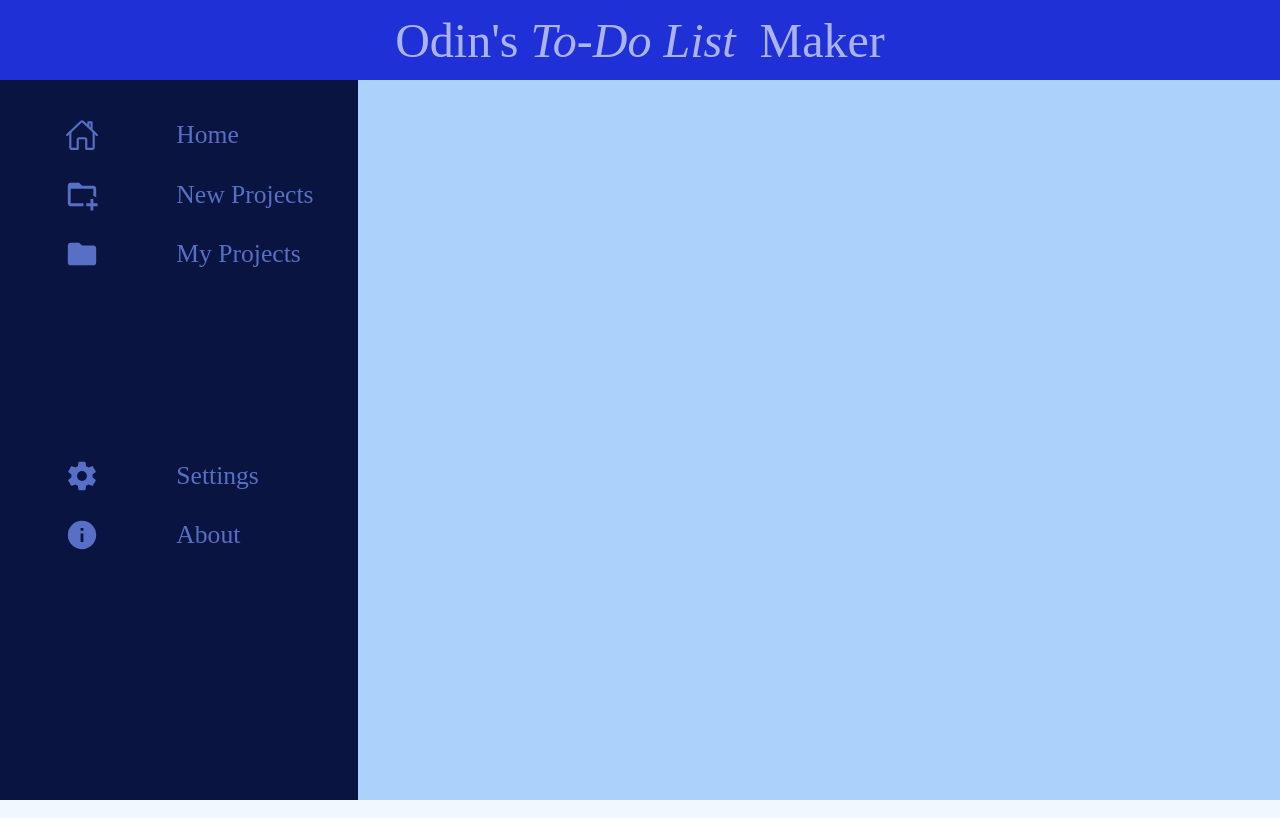
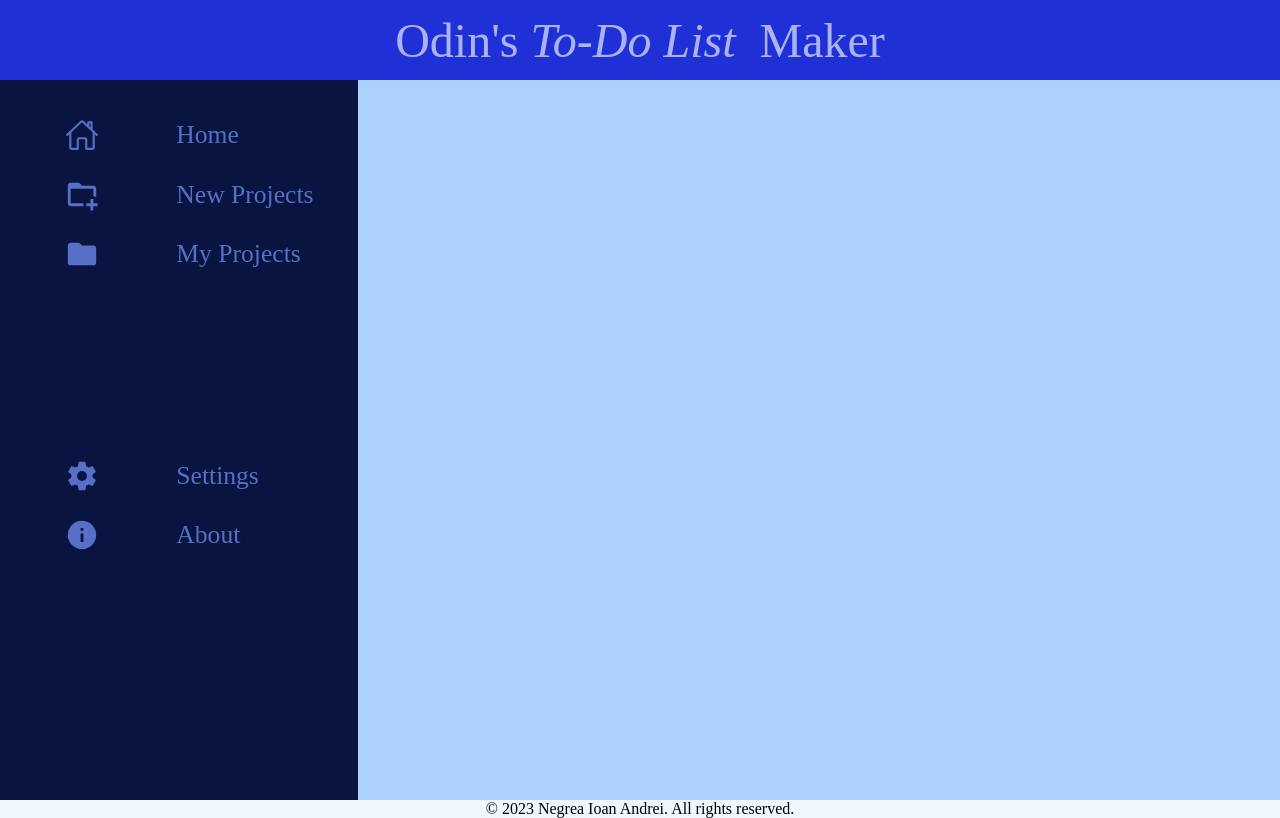
Before and after one commit to Negrea-Andrei/TODO, a plain HTML site: page index.html in a window 1280 px wide. Drawn offline with Linux system fonts and the light colour scheme.

Commit message:
add footer

```diff
--- a/index.html
+++ b/index.html
@@ -31,6 +31,7 @@
         </div>
         <div class="projects"></div>
     </div>
+    <footer>© 2023 Negrea Ioan Andrei. All rights reserved.</footer>
 </body>
 
 </html>
--- a/stylesheet.css
+++ b/stylesheet.css
@@ -18,6 +18,13 @@ header {
     justify-content: center;
     align-items: center;
     font-size: 3rem;
+}
+
+footer {
+    display: flex;
+    justify-content: center;
+    align-items: center;
+    text-align: center;
 }
 
 .content {
```
